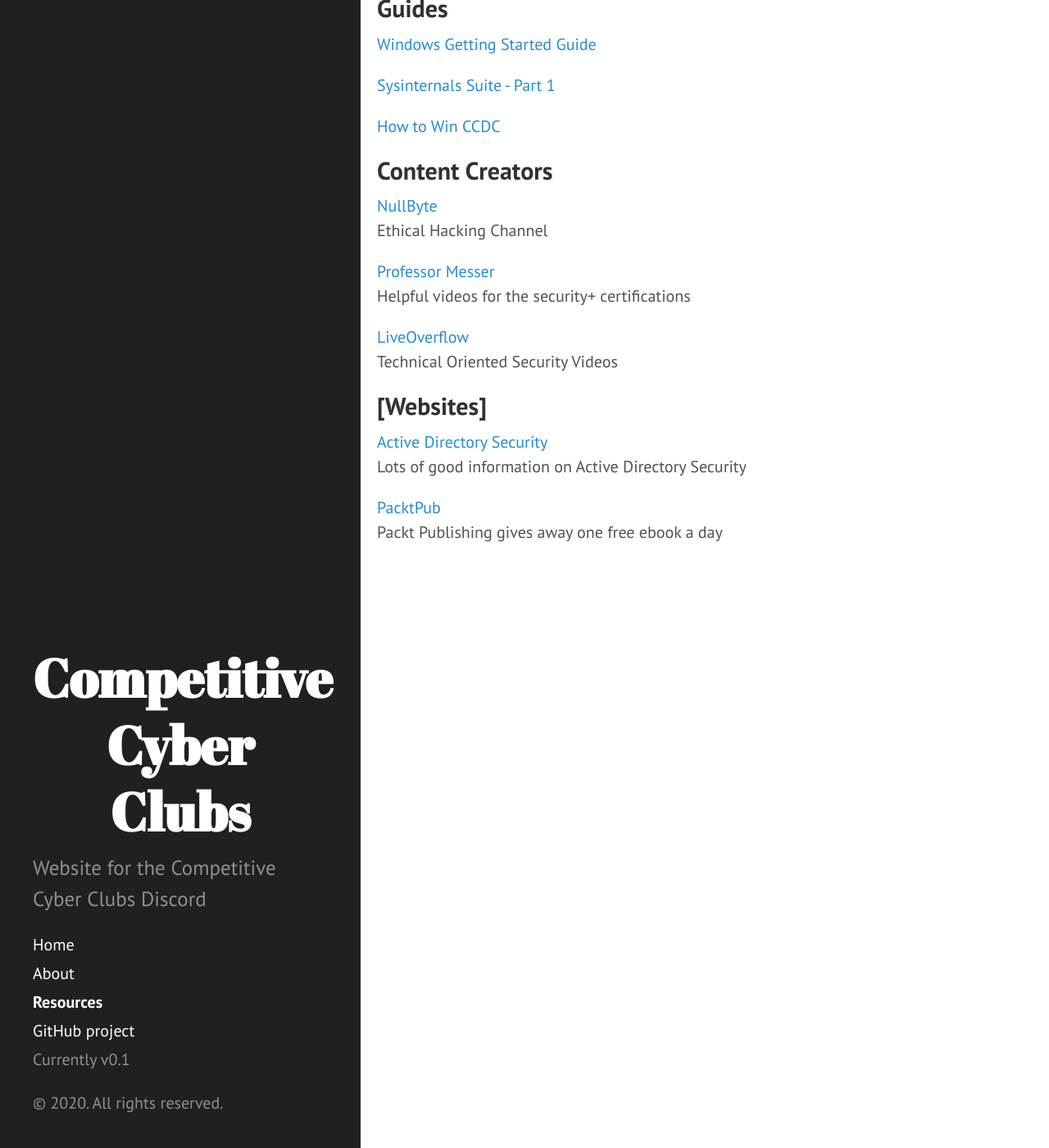
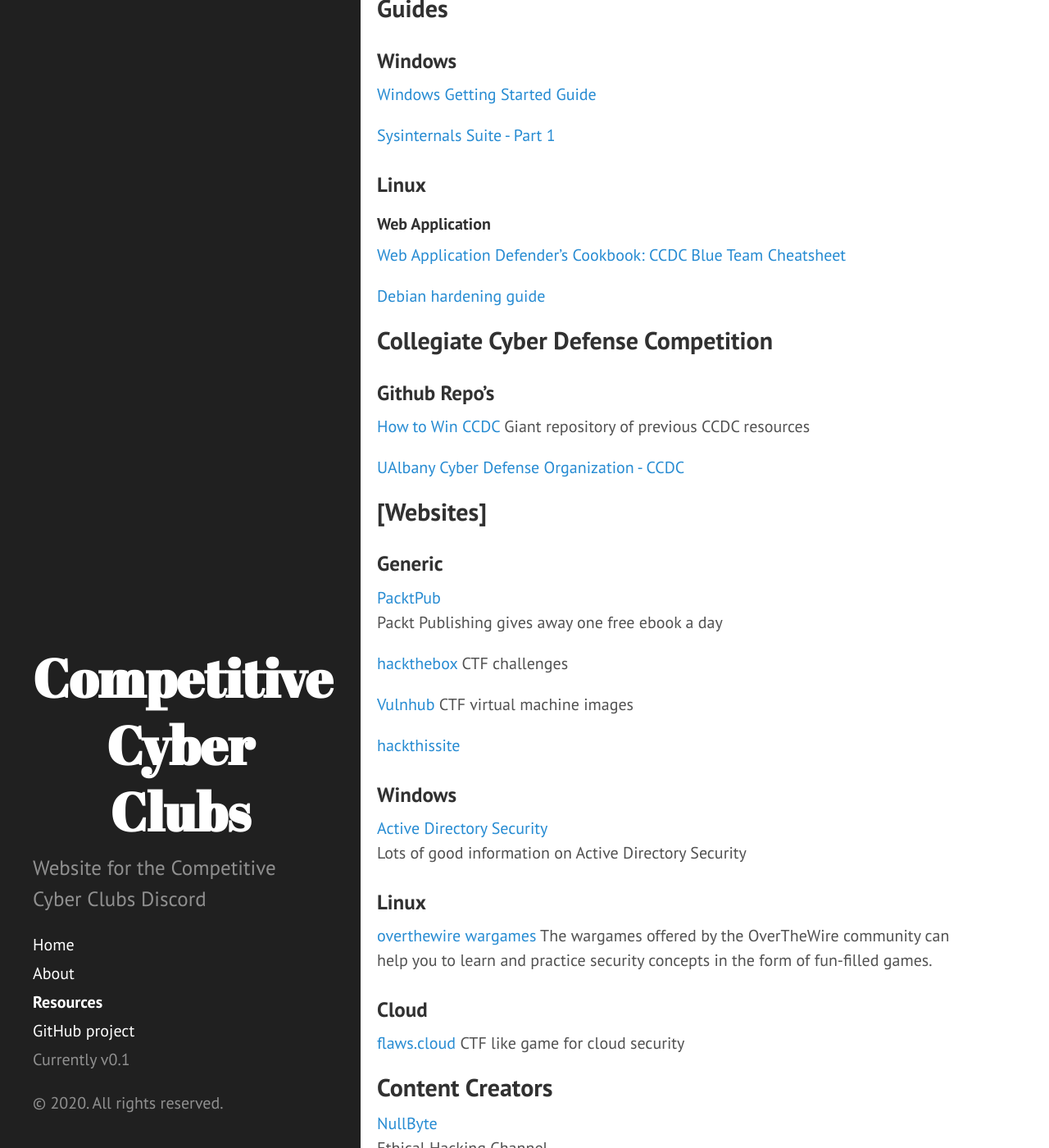
Before and after one commit to Competitive-Cyber-Clubs/competitivecyberclubs.github.io, a Jekyll site: the page built from resources.md, in a window 1280 px wide and 1400 px high, scrolled down 229 px. Shown: the whole window at 82% size. Built offline with Jekyll 4.4.1, drawn with Linux system fonts in a browser that asks for light colours; Markdown is read by kramdown in place of the engine named in the settings; some of the changed text lies outside the part shown.

Commit message:
Update resources.md
Added resources

```diff
--- a/resources.md
+++ b/resources.md
@@ -6,12 +6,55 @@
 This pages contains links to resources that have been requested to be added by our users.
 
 ## Guides
-
+### Windows
 [Windows Getting Started Guide](https://tinyurl.com/CDOWindowsPrimerfall19)
 
 [Sysinternals Suite - Part 1](https://tinyurl.com/CDOIntroSys)
 
+
+### Linux
+#### Web Application
+[Web Application Defender's Cookbook: CCDC Blue Team Cheatsheet](https://www.trustwave.com/en-us/resources/blogs/spiderlabs-blog/web-application-defenders-cookbook-ccdc-blue-team-cheatsheet/)
+
+[Debian hardening guide](http://firewallingit.blogspot.com/2015/04/ccdc-debian-hardening-guide.html)
+
+## Collegiate Cyber Defense Competition
+### Github Repo's
 [How to Win CCDC](https://github.com/mubix/howtowinccdc)
+Giant repository of previous CCDC resources
+
+[UAlbany Cyber Defense Organization - CCDC ](https://github.com/cyber-defense-organization/CCDC)
+
+
+## [Websites]
+
+### Generic
+
+[PacktPub](https://www.packtpub.com/free-learning)
+Packt Publishing gives away one free ebook a day
+
+[hackthebox](https://www.hackthebox.eu/)
+CTF challenges
+
+[Vulnhub](https://www.vulnhub.com/)
+CTF virtual machine images
+
+[hackthissite](https://www.hackthissite.org/)
+
+
+### Windows
+[Active Directory Security](https://adsecurity.org/)
+Lots of good information on Active Directory Security
+
+### Linux
+[overthewire wargames](https://overthewire.org/wargames/)
+The wargames offered by the OverTheWire community can help you to learn and practice security concepts in the form of fun-filled games.
+
+
+### Cloud
+[flaws.cloud](http://flaws.cloud/)
+CTF like game for cloud security
+
 
 ## Content Creators
 
@@ -24,10 +67,5 @@
 [LiveOverflow](https://www.youtube.com/channel/UClcE-kVhqyiHCcjYwcpfj9w)
 Technical Oriented Security Videos
 
-## [Websites]
-
-[Active Directory Security](https://adsecurity.org/)
-Lots of good information on Active Directory Security
-
-[PacktPub](https://www.packtpub.com/free-learning)
-Packt Publishing gives away one free ebook a day
+[Engineer Man] (https://www.youtube.com/channel/UCrUL8K81R4VBzm-KOYwrcxQ/playlists)
+"informative software engineering videos for a globally diverse audience on topics like JavaScript, Python, C, and Linux"
```
